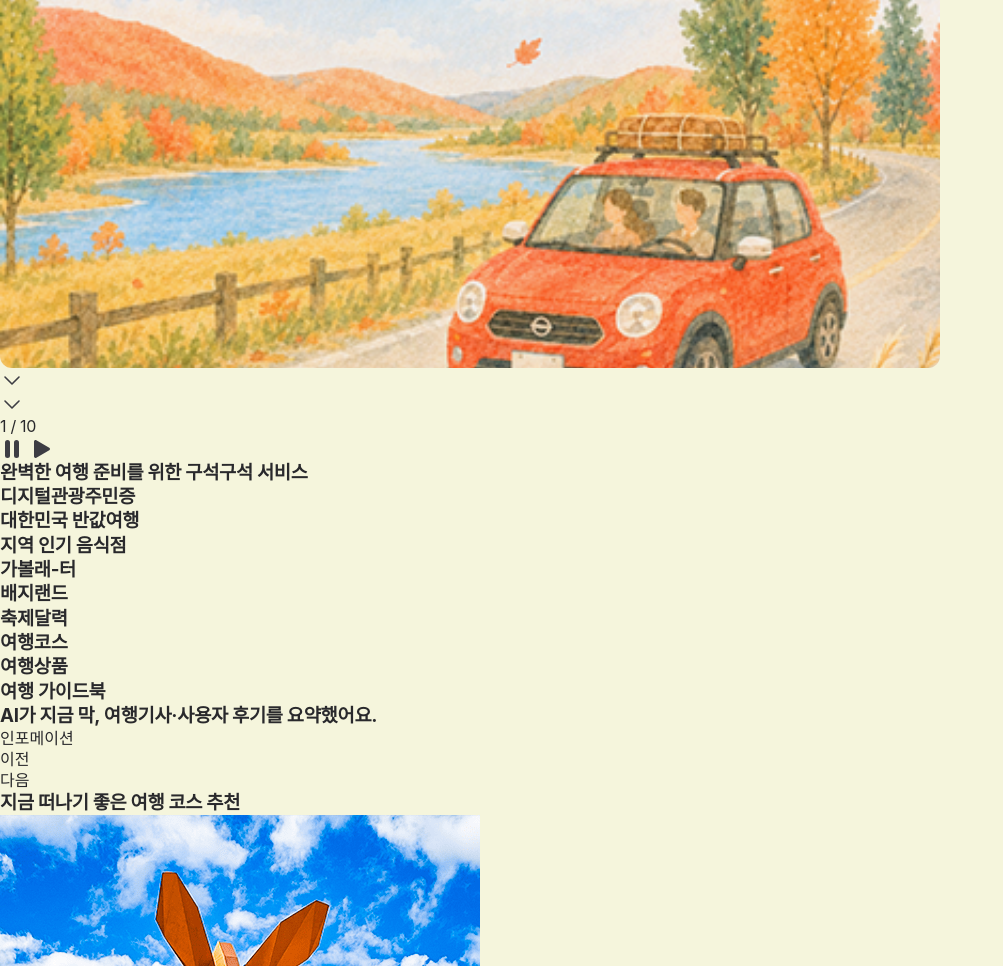
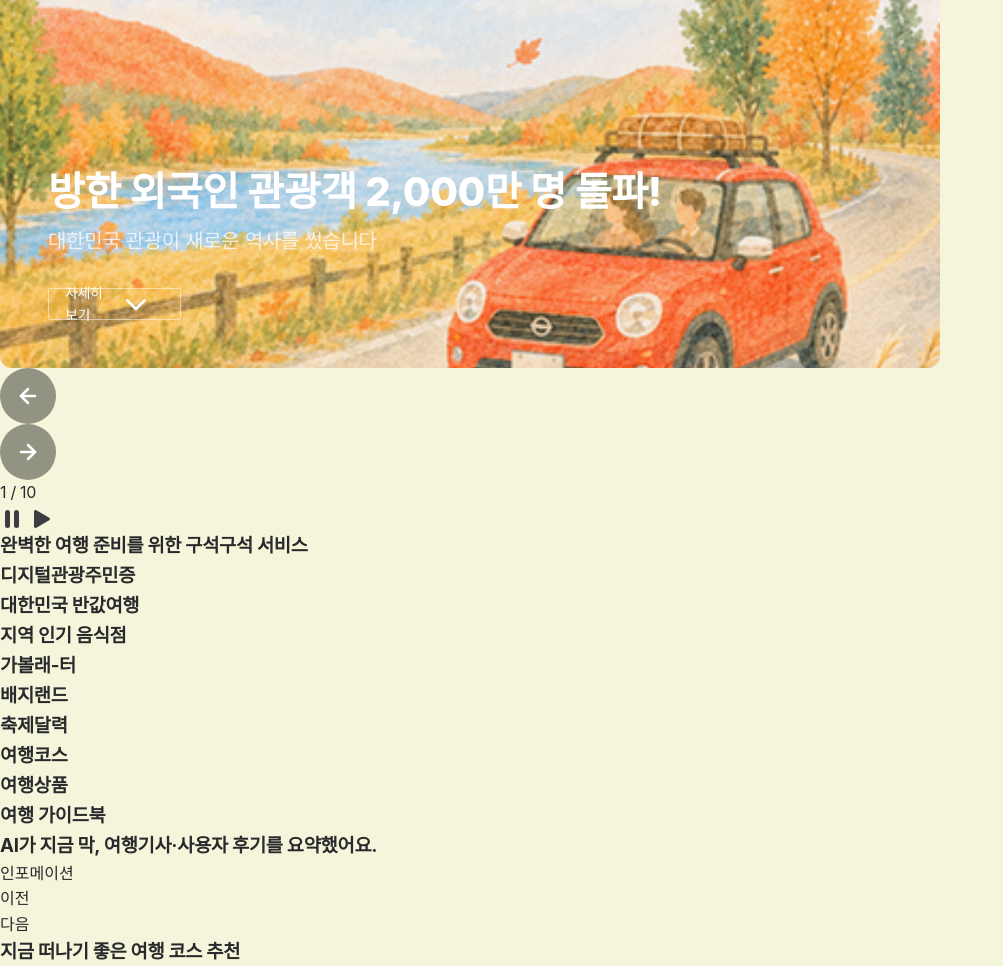
Before and after one commit to LeoLune/css-basic-506, a plain HTML site: page clone-exercise(1).html in a window 1280 px wide. Shown: the part 1600-2566 px from the top of the page, without its empty margins (0-1003 px from the left). Drawn offline with Linux system fonts and the light colour scheme; files that its build step writes are made by us from their sources; files whose address does not match are found by name; a web font is replaced by a local one.

Commit message:
css-basic 업데이트

```diff
--- a/clone-exercise(1).html
+++ b/clone-exercise(1).html
@@ -12,6 +12,8 @@
       href="https://cdn.jsdelivr.net/gh/orioncactus/pretendard@v1.3.9/dist/web/variable/pretendardvariable-gov-dynamic-subset.min.css"
     />
     <link rel="stylesheet" href="clone-exercise.css" />
+    <!-- 디자인 토큰(CSS 변수): 다른 CSS보다 먼저 연결 -->
+    <link rel="stylesheet" href="tokens.css" />
   </head>
   <body>
     <div class="wrap">
@@ -199,7 +201,22 @@
                   <em>해남에서 만나는 정원 속 여유</em>
                   <span class="view">
                     자세히 보기
-                    <img src="assets/svg/down.svg" alt="다운 아이콘" />
+                    <!-- <img src="assets/svg/down.svg" alt="다운 아이콘" /> -->
+                    <svg
+                      width="24"
+                      height="24"
+                      viewBox="0 0 24 24"
+                      fill="none"
+                      xmlns="http://www.w3.org/2000/svg"
+                    >
+                      <path
+                        d="M19 9L12 16L5 9"
+                        stroke="#3D3D43"
+                        stroke-width="1.6"
+                        stroke-linecap="round"
+                        stroke-linejoin="round"
+                      />
+                    </svg>
                   </span>
                 </a>
               </div>
@@ -217,7 +234,22 @@
                   <em>수험생 한정 할인 혜택&amp;선착순 선물까지!</em>
                   <span class="view">
                     자세히 보기
-                    <img src="assets/svg/down.svg" alt="다운 아이콘" />
+                    <!-- <img src="assets/svg/down.svg" alt="다운 아이콘" /> -->
+                    <svg
+                      width="24"
+                      height="24"
+                      viewBox="0 0 24 24"
+                      fill="none"
+                      xmlns="http://www.w3.org/2000/svg"
+                    >
+                      <path
+                        d="M19 9L12 16L5 9"
+                        stroke="#3D3D43"
+                        stroke-width="1.6"
+                        stroke-linecap="round"
+                        stroke-linejoin="round"
+                      />
+                    </svg>
                   </span>
                 </a>
               </div>
@@ -232,7 +264,22 @@
                   <em>대한민국 관광이 새로운 역사를 썼습니다</em>
                   <span class="view">
                     자세히 보기
-                    <img src="assets/svg/down.svg" alt="다운 아이콘" />
+                    <!-- <img src="assets/svg/down.svg" alt="다운 아이콘" /> -->
+                    <svg
+                      width="24"
+                      height="24"
+                      viewBox="0 0 24 24"
+                      fill="none"
+                      xmlns="http://www.w3.org/2000/svg"
+                    >
+                      <path
+                        d="M19 9L12 16L5 9"
+                        stroke="#3D3D43"
+                        stroke-width="1.6"
+                        stroke-linecap="round"
+                        stroke-linejoin="round"
+                      />
+                    </svg>
                   </span>
                 </a>
               </div>
@@ -241,13 +288,67 @@
             <!-- 이전 / 다음 버튼 -->
             <div class="nav-btn">
               <div class="swiper-button-prev">
-                <button class="swiper-button-prev" aria-label="이전 슬라이드">
-                  <img src="assets/svg/down.svg" alt="다운 아이콘" />
+                <button
+                  class="btn-pg-icon-full-lg-left"
+                  aria-label="이전 슬라이드"
+                >
+                  <!-- <img src="assets/svg/down.svg" alt="다운 아이콘" /> -->
+                  <svg
+                    width="24"
+                    height="24"
+                    viewBox="0 0 24 24"
+                    fill="none"
+                    xmlns="http://www.w3.org/2000/svg"
+                    data-inject-url="https://korean.visitkorea.or.kr/resources/images/common/icon/svg/guide_arrow_right24.svg"
+                    class="icon_svg_inject injectable"
+                  >
+                    <path
+                      d="M5 12L19 12"
+                      stroke="currentcolor"
+                      stroke-width="2.5"
+                      stroke-linecap="round"
+                      stroke-linejoin="round"
+                    ></path>
+                    <path
+                      d="M12 5L19 12L12 19"
+                      stroke="currentcolor"
+                      stroke-width="2.5"
+                      stroke-linecap="round"
+                      stroke-linejoin="round"
+                    ></path>
+                  </svg>
                 </button>
               </div>
               <div class="swiper-button-next">
-                <button class="swiper-button-next" aria-label="다음 슬라이드">
-                  <img src="assets/svg/down.svg" alt="다운 아이콘" />
+                <button
+                  class="btn-pg-icon-full-lg-right"
+                  aria-label="다음 슬라이드"
+                >
+                  <!-- <img src="assets/svg/down.svg" alt="다운 아이콘" /> -->
+                  <svg
+                    width="24"
+                    height="24"
+                    viewBox="0 0 24 24"
+                    fill="none"
+                    xmlns="http://www.w3.org/2000/svg"
+                    data-inject-url="https://korean.visitkorea.or.kr/resources/images/common/icon/svg/guide_arrow_right24.svg"
+                    class="icon_svg_inject injectable"
+                  >
+                    <path
+                      d="M5 12L19 12"
+                      stroke="currentcolor"
+                      stroke-width="2.5"
+                      stroke-linecap="round"
+                      stroke-linejoin="round"
+                    ></path>
+                    <path
+                      d="M12 5L19 12L12 19"
+                      stroke="currentcolor"
+                      stroke-width="2.5"
+                      stroke-linecap="round"
+                      stroke-linejoin="round"
+                    ></path>
+                  </svg>
                 </button>
               </div>
             </div>
--- a/clone-exercise.css
+++ b/clone-exercise.css
@@ -11,27 +11,13 @@ html {
   overflow-x: hidden;
 }
 body {
-  font-family:
-    "Pretendard GOV Variable",
-    "Pretendard GOV",
-    -apple-system,
-    BlinkMacSystemFont,
-    system-ui,
-    Roboto,
-    "Helvetica Neue",
-    "Segoe UI",
-    "Apple SD Gothic Neo",
-    "Noto Sans KR",
-    "Malgun Gothic",
-    "Apple Color Emoji",
-    "Segoe UI Emoji",
-    "Segoe UI Symbol",
-    sans-serif;
-  font-size: 16px;
-  color: #29292c;
-  line-height: 1.3;
-  letter-spacing: -0.02em;
-  background-color: #fff;
+  font-family: var(--font-base);
+  font-size: var(--fs-base);
+  font-weight: var(--fw-regular);
+  color: var(--color-text);
+  line-height: var(--lh-base);
+  letter-spacing: var(--ls-base);
+  background-color: var(--color-white);
 }
 
 ul,
@@ -101,6 +87,7 @@ button:focus-visible {
 
 .depth1-wrap {
   position: relative;
+  align-items: center;
   height: 100%;
   display: flex;
   gap: 32px;
@@ -111,6 +98,7 @@ button:focus-visible {
 }
 
 .depth1-btn {
+  position: relative;
 }
 
 .depth1-rec {
@@ -122,11 +110,11 @@ button:focus-visible {
 }
 
 .depth1-area {
-  /* position: relative; */
+  position: relative;
 }
 
 .add-type {
-  /* position: relative; */
+  position: relative;
 }
 
 .depth1-wrap > li > a {
@@ -134,7 +122,7 @@ button:focus-visible {
   align-items: center;
   gap: 10px;
   padding: 0 10px;
-  font-size: 20px;
+  font-size: var(--fs-lg);
   font-weight: 600;
   letter-spacing: 0.01em;
   line-height: 1;
@@ -142,7 +130,7 @@ button:focus-visible {
 
 .depth2-wrap {
   display: none;
-  position: relative;
+  position: absolute;
   top: 100%;
   left: 0;
   width: 100%;
@@ -182,7 +170,7 @@ button:focus-visible {
   position: absolute;
   left: 0;
   top: 38px;
-  background-color: #fff;
+  background-color: var(--color-white);
 }
 /* header styling end */
 
@@ -195,7 +183,7 @@ button:focus-visible {
   position: relative;
   width: 940px;
   height: 626px;
-  border-radius: 12px;
+  border-radius: var(--radius-lg);
   overflow: hidden;
 }
 .hero-img {
@@ -208,6 +196,97 @@ button:focus-visible {
   height: 100%;
   object-fit: cover;
 }
+
+.sw-hero .swiper-slide a {
+  position: absolute;
+  left: var(--space-12);
+  bottom: var(--space-12);
+  width: 630px;
+  /* z-index: 5; */
+}
+
+.sw-hero .swiper-slide a strong {
+  display: block;
+  font-size: var(--fs-display);
+  font-weight: var(--fw-extrabold);
+  line-height: 1.2;
+  color: var(--color-white);
+  margin-top: 40px;
+}
+.sw-hero .swiper-slide a em {
+  display: block;
+  font-size: var(--fs-lg);
+  font-style: normal;
+  color: var(--color-white-75);
+  padding-top: 9px;
+}
+
+.sw-hero .swiper-slide a .view {
+  display: inline-flex;
+  border: 1px solid var(--color-white);
+  /* width: fit-content; */
+  align-items: center;
+  gap: 3px;
+  height: 32px;
+  padding: 0 16px;
+  font-size: var(--fs-sm);
+  color: var(--color-white);
+  border: 1px solid var(--color-white-50);
+  border-radius: var(--radius-sm);
+  margin-top: 31px;
+}
+
+.sw-hero .swiper-slide a .view .rt {
+  width: var(--icon-sm);
+  height: var(--icon-sm);
+  transform: rotate(-90deg);
+}
+
+.sw-hero .swiper-slide a .view svg {
+  width: 100%;
+  height: 100%;
+}
+
+.sw-hero .swiper-slide a .view svg path {
+  stroke: currentColor;
+  stroke-width: 2px;
+}
+
+.sw-hero .nav-btn .btn-pg-icon-full-lg-left {
+  width: var(--btn-icon-lg);
+  height: var(--btn-icon-lg);
+  border-radius: var(--radius-full);
+  background-color: var(--color-black-40);
+  display: flex;
+  align-items: center;
+  justify-content: center;
+  transform: rotate(180deg);
+  color: var(--color-white);
+}
+
+.sw-hero .nav-btn .btn-pg-icon-full-lg-right {
+  width: var(--btn-icon-lg);
+  height: var(--btn-icon-lg);
+  border-radius: var(--radius-full);
+  background-color: var(--color-black-40);
+  display: flex;
+  align-items: center;
+  justify-content: center;
+  color: var(--color-white);
+}
+
+.sw-hero .nav-btn .btn-pg-icon-full-lg-left svg path {
+  width: 100%;
+  height: 100%;
+  color: var(--color-white);
+  stroke-width: 2.5px;
+}
+.sw-hero .nav-btn .btn-pg-icon-full-lg-right svg path {
+  width: 100%;
+  height: 100%;
+  color: var(--color-white);
+  stroke-width: 2.5px;
+}
 /* main styling end */
 
 /* footer styling start */
--- /dev/null
+++ b/tokens.css
@@ -0,0 +1,81 @@
+/* =========================================================
+   tokens.css — 디자인 토큰 (CSS 변수 모음)
+
+   - 여러 곳에서 반복되는 값(색, 글자 크기, 모서리, 간격 …)을
+     이름 붙여 한곳에 모아 둔 파일이에요.
+   - 사용법:  color: var(--color-text);
+   - 값을 바꾸고 싶으면 이 파일만 고치면, 쓰는 곳 전체가 함께 바뀌어요.
+   - 이름 규칙: --분류-역할  (케밥 케이스)
+   - 한 영역에서만 쓰는 값(예: 히어로 카드 940px)은 여기 넣지 않고,
+     그 영역 선택자 안에서 변수로 만들어요. (예: .sw-hero { --hero-w: 940px; })
+
+   값의 출처: 지금까지 css/clone-exercise.css에 쓴 값 +
+             docs/reference/hero.md 의 측정값
+   ========================================================= */
+
+:root {
+  /* ---------- 색 (color) ---------- */
+  --color-text: #29292c; /* 기본 글자색 */
+  --color-white: #fff;
+  --color-black: #000;
+  --color-white-75: rgba(255, 255, 255, 0.75); /* 사진 위 부제목 */
+  --color-white-50: rgba(255, 255, 255, 0.5); /* 사진 위 얇은 테두리 */
+  --color-black-40: rgba(0, 0, 0, 0.4); /* 사진 위 원형 버튼 배경 */
+  --color-focus: #000; /* 키보드 포커스 테두리 */
+
+  /* ---------- 글꼴 (font) ---------- */
+  --font-base:
+    "Pretendard GOV Variable", "Pretendard GOV", -apple-system,
+    BlinkMacSystemFont, system-ui, Roboto, "Helvetica Neue", "Segoe UI",
+    "Apple SD Gothic Neo", "Noto Sans KR", "Malgun Gothic", "Apple Color Emoji",
+    "Segoe UI Emoji", "Segoe UI Symbol", sans-serif;
+
+  /* 글자 크기 (font-size) */
+  --fs-sm: 14px; /* 작은 버튼 글자 */
+  --fs-base: 16px; /* 본문 */
+  --fs-lg: 20px; /* 메뉴, 부제목 */
+  --fs-display: 40px; /* 히어로 제목 */
+
+  /* 글자 굵기 (font-weight) */
+  --fw-regular: 400;
+  --fw-semibold: 600;
+  --fw-extrabold: 800;
+
+  /* 줄 간격 (line-height) — 단위 없이: 글자 크기의 몇 배 */
+  --lh-tight: 1.2;
+  --lh-base: 1.6;
+
+  /* 자간 (letter-spacing) */
+  --ls-base: -0.02em;
+
+  /* ---------- 간격 (space) — 4px 단위 ---------- */
+  --space-1: 4px;
+  --space-2: 8px;
+  --space-3: 12px;
+  --space-4: 16px;
+  --space-6: 24px;
+  --space-8: 32px;
+  --space-12: 48px;
+
+  /* ---------- 모서리 (radius) ---------- */
+  --radius-sm: 2px; /* 작은 버튼 */
+  --radius-lg: 12px; /* 카드 */
+  --radius-full: 999px; /* 원, 알약 모양 */
+
+  /* ---------- 크기 (size) ---------- */
+  --icon-sm: 16px;
+  --icon-md: 24px;
+  --btn-icon-lg: 56px; /* 원형 아이콘 버튼 */
+
+  /* 아이콘 선 굵기 (SVG stroke-width) */
+  --stroke-icon-sm: 2px; /* 작은 아이콘 (예: 자세히 보기 꺾쇠) — 개발자 도구로 재확인 필요 */
+  --stroke-slide-nav: 2.5px; /* 슬라이드 이전·다음 버튼 화살표 — 개발자 도구로 확인함 */
+
+  /* ---------- 레이아웃 (layout) ---------- */
+  --layout-max: 1280px; /* 가운데 콘텐츠 최대 너비 */
+  --header-height: 90px;
+
+  /* ---------- 쌓임 순서 (z-index) ---------- */
+  --z-dropdown: 10; /* 하위 메뉴, 언어 선택 목록 */
+  --z-header: 100;
+}
```
Also changed, not shown: 2 other files.
